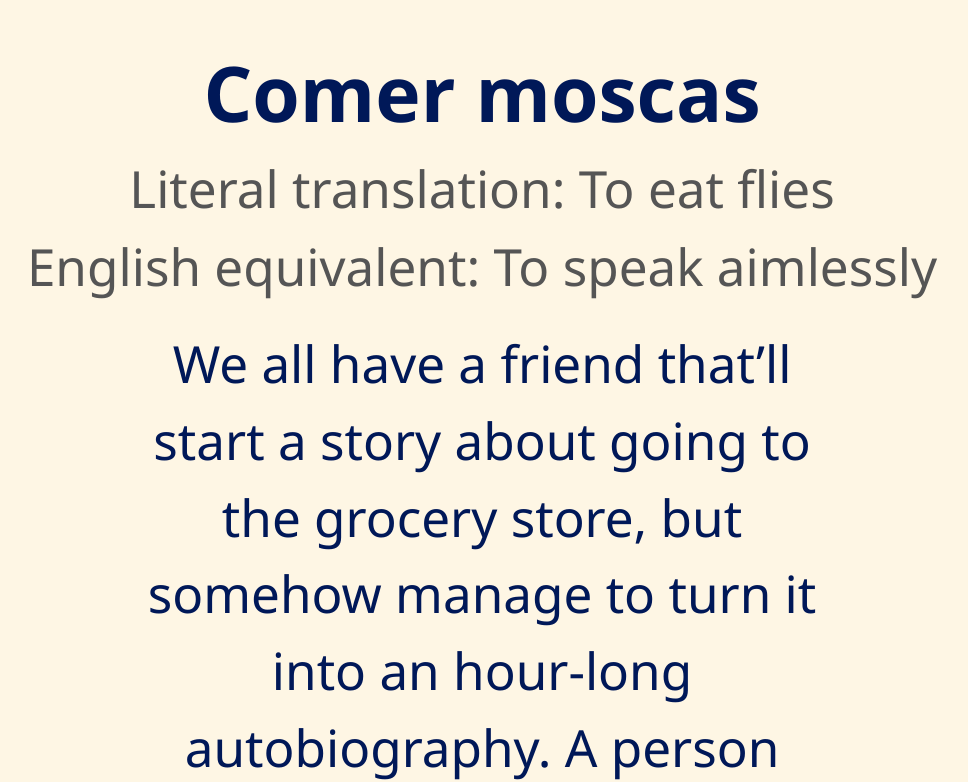
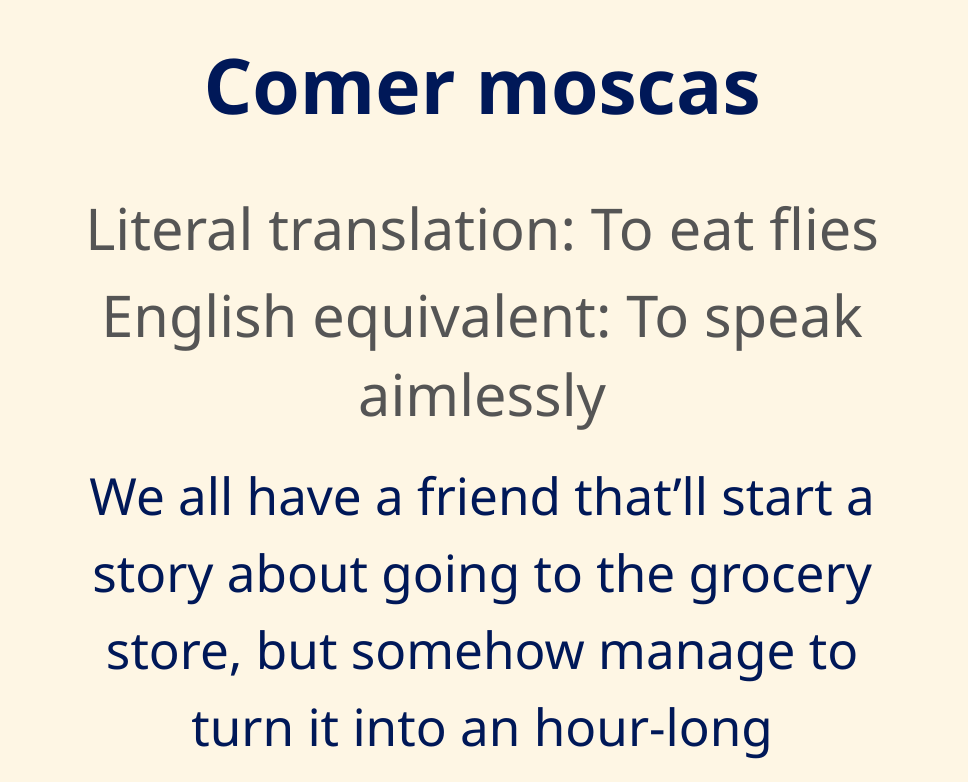
Before and after one commit to richardfoos/spanish-display, a plain HTML site: page index.html in a window 1280 px wide. Shown: the top 782 px of the page, without its empty margins (158-1126 px from the left). Drawn offline with Linux system fonts and the light colour scheme.

Commit message:
Add files via upload

```diff
--- a/index.html
+++ b/index.html
@@ -3,40 +3,40 @@
 <head>
   <meta charset="UTF-8">
   <title>Comer Moscas</title>
-  <meta name="viewport" content="width=device-width, initial-scale=1.0, maximum-scale=1.0, user-scalable=no">
+  <meta name="viewport" content="width=device-width, initial-scale=1.0">
   <style>
     body {
       margin: 0;
-      padding: 2vh 2vw;
+      padding: 2vh 4vw;
       font-family: 'Segoe UI', sans-serif;
       background-color: #fef6e4;
       color: #001858;
+      max-width: 100vw;
+      overflow-x: hidden;
     }
 
     .container {
-      max-width: 95vw;
+      max-width: 900px;
       margin: 0 auto;
       text-align: center;
     }
 
     h1 {
       font-size: 6vw;
-      margin: 3vh 0 1vh;
+      margin-top: 2vh;
     }
 
     .subheading {
-      font-size: 4vw;
+      font-size: 4.5vw;
       color: #555;
-      margin-bottom: 1vh;
+      margin: 1vh 0;
     }
 
     .description {
       font-size: 4vw;
-      margin: 3vh 0;
-      max-width: 700px;
-      margin-left: auto;
-      margin-right: auto;
+      margin: 3vh auto;
       line-height: 1.5;
+      max-width: 90%;
     }
 
     .example {
@@ -93,8 +93,8 @@
 
     <div class="description">
       We all have a friend that’ll start a story about going to the grocery store,
-      but somehow manage to turn it into an hour-long autobiography. A person who <em>comer moscas</em>
-      is someone who often goes off on tangents or speaks aimlessly.
+      but somehow manage to turn it into an hour-long autobiography.
+      A person who <em>comer moscas</em> is someone who often goes off on tangents or speaks aimlessly.
     </div>
 
     <div class="example">Sara siempre come moscas</div>
```
